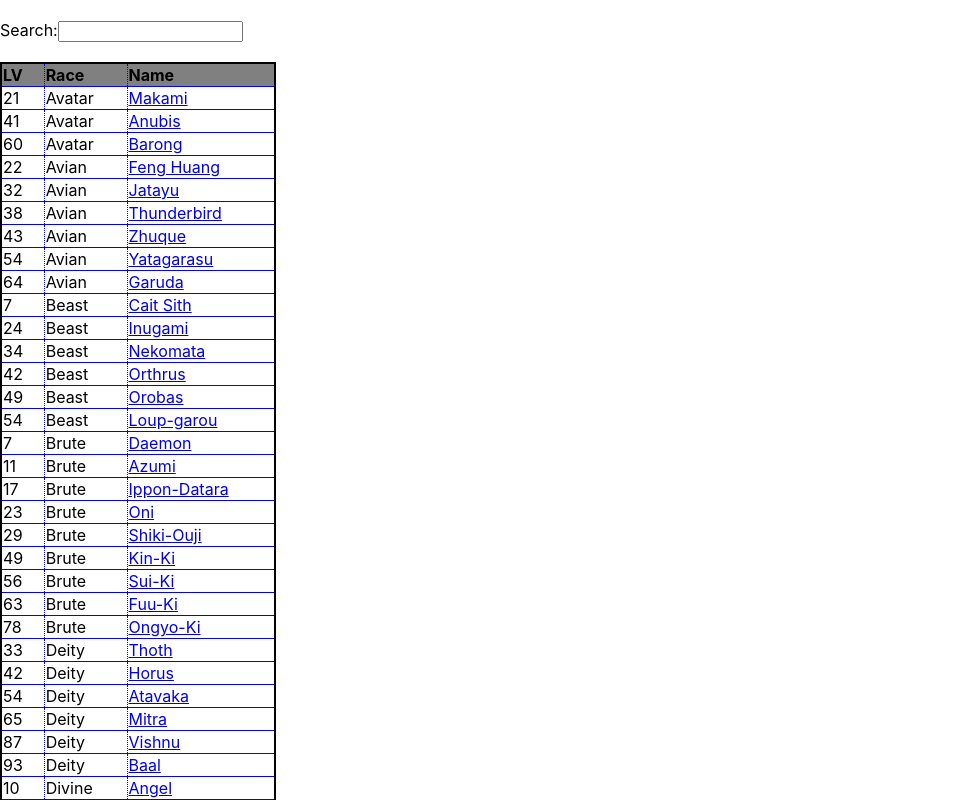
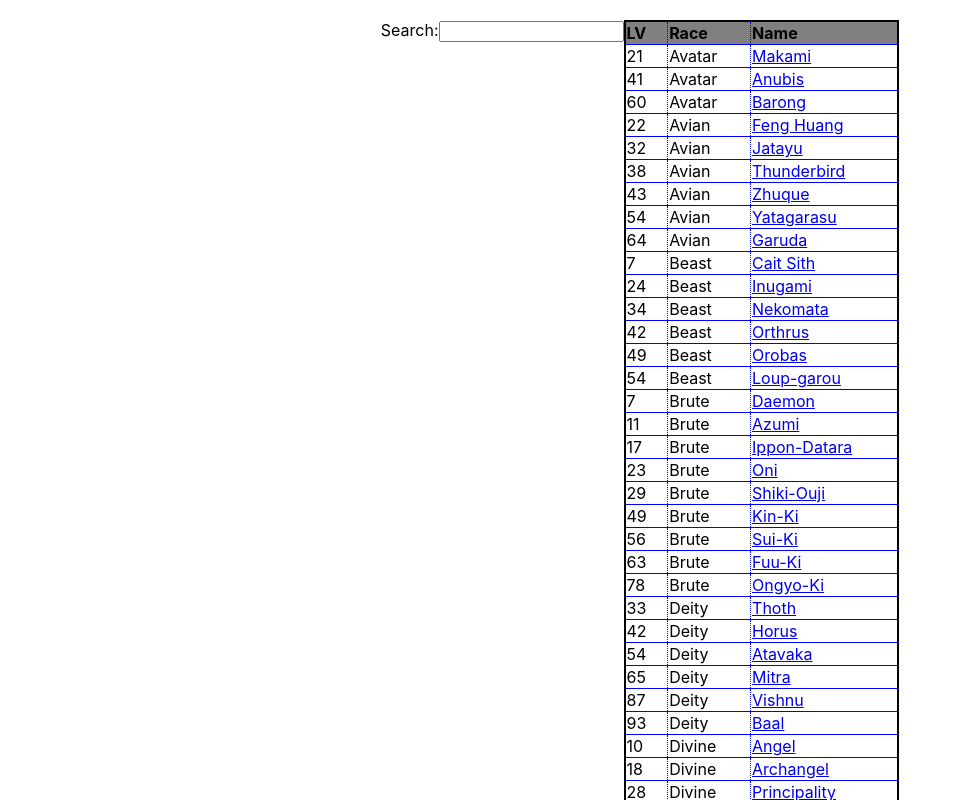
Before and after one commit to Achamoth/smt-calculator, a React (Create React App) app: page / in a window 1280 px wide. Shown: the top 800 px of the page, without its empty margins (0-962 px from the left). Built offline with nearby package versions, Linux system fonts and the light colour scheme.

Commit message:
Center content

```diff
--- a/src/DemonFusions.css
+++ b/src/DemonFusions.css
@@ -1,3 +1,8 @@
+.contents {
+  display: flex;
+  justify-content: center;
+}
+
 h1 {
   font-size: larger;
 }
--- a/src/DemonFusions.js
+++ b/src/DemonFusions.js
@@ -7,6 +7,7 @@ export function DemonFusions(props) {
   console.log(demon.skills);
 
   return (
+    <div className="contents">
       <div className="demon">
         <h1>{`LV${demon.level} ${demon.race} ${demon.name}`}</h1>
         <table>
@@ -34,5 +35,6 @@ export function DemonFusions(props) {
           </tbody>
         </table>
       </div>
+    </div>
   );
 }
--- a/src/DemonTable.css
+++ b/src/DemonTable.css
@@ -1,5 +1,11 @@
 .App {
+  display: flex;
+  justify-content: center;
   padding-top: 20px;
+}
+
+.contents {
+  display: block;
 }
 
 .demonTable {
--- a/src/DemonTable.js
+++ b/src/DemonTable.js
@@ -60,6 +60,7 @@ export function DemonTable(props) {
 
   return (
     <div className="App">
+      <div className="contents">
         <div>
           <label>
             Search:
@@ -115,5 +116,6 @@ export function DemonTable(props) {
           </table>
         </div>
       </div>
+    </div>
   );
 }
```
Lines whose indentation alone changed are shown as unchanged.
